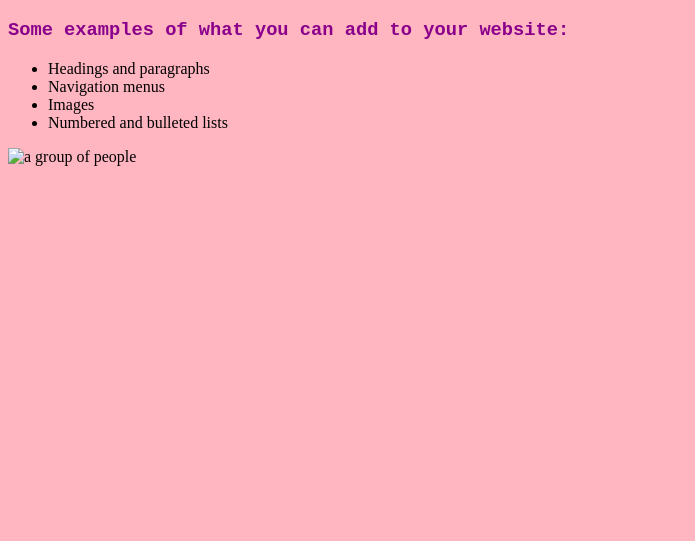
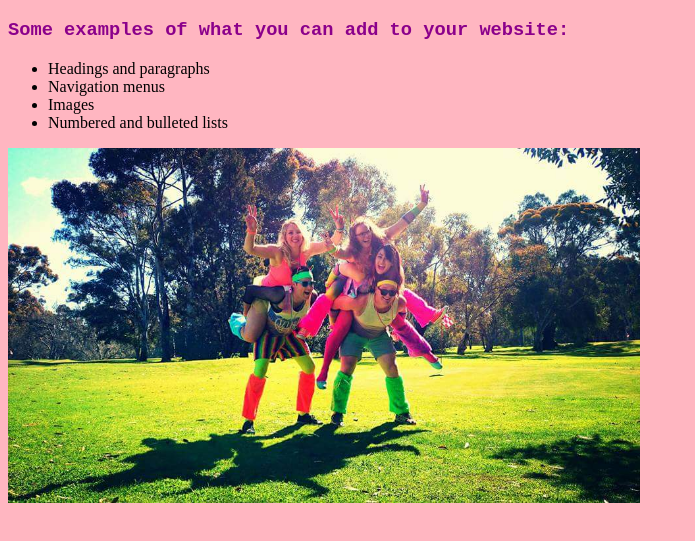
Before and after one commit to sarahesbie/example-html-css-website, a plain HTML site: page index.html in a window 1280 px wide. Shown: the part 87-628 px from the top of the page, without its empty margins (0-695 px from the left). Drawn offline with Linux system fonts and the light colour scheme.

Commit message:
added friends at the park photo into index

```diff
--- a/index.html
+++ b/index.html
@@ -25,6 +25,9 @@
       <li>Numbered and bulleted lists</li>
     </ul>
     <!--link a file from the web or your folder to display an image with the 'img' tag-->
-    <img src="./images/clg-photo.jpg" alt="a group of people" />
+    <img
+      src="./images/friends-at-the-park.jpg"
+      alt="a group of brightly dressed people doing gymnastics in a park"
+    />
   </body>
 </html>
```
